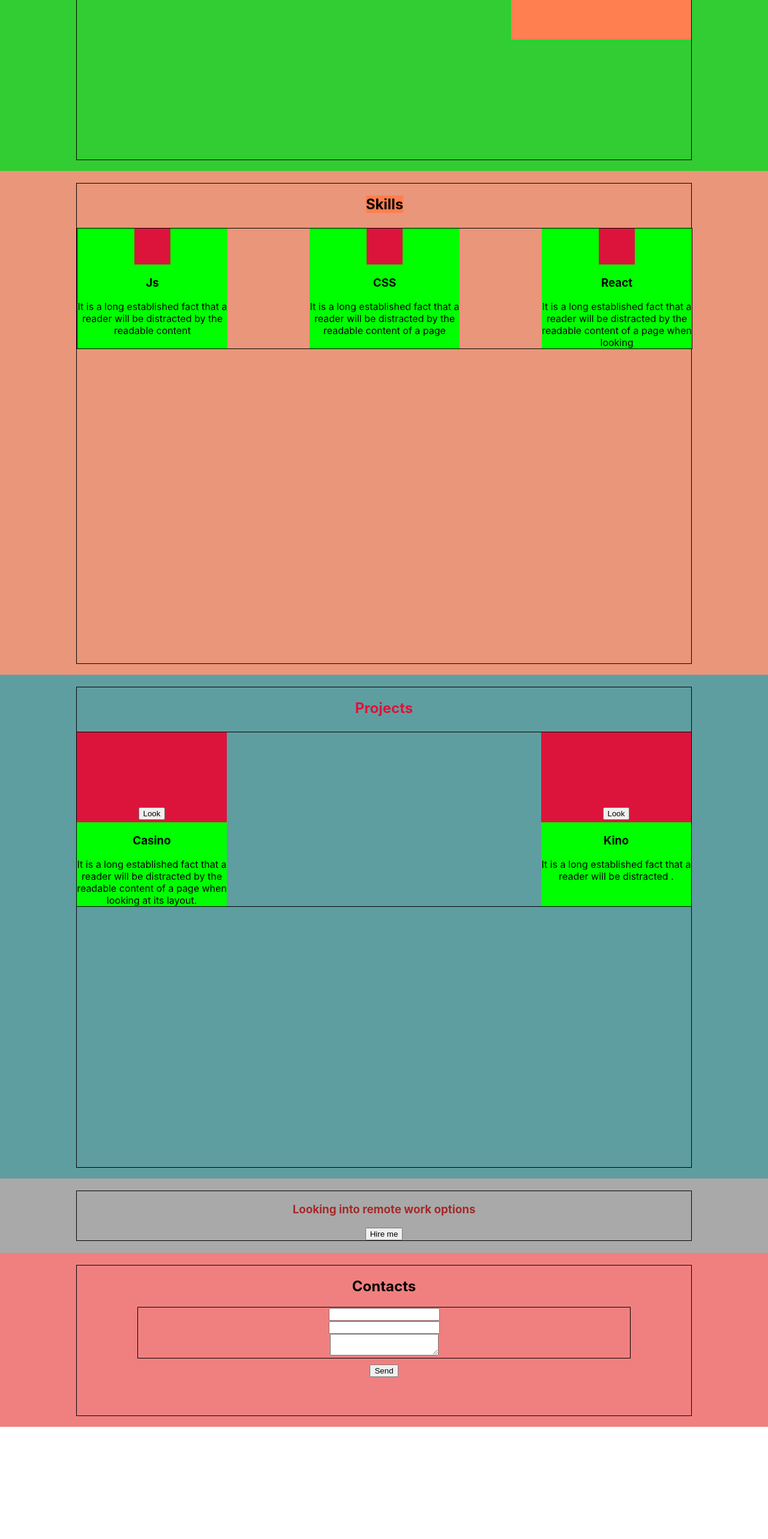
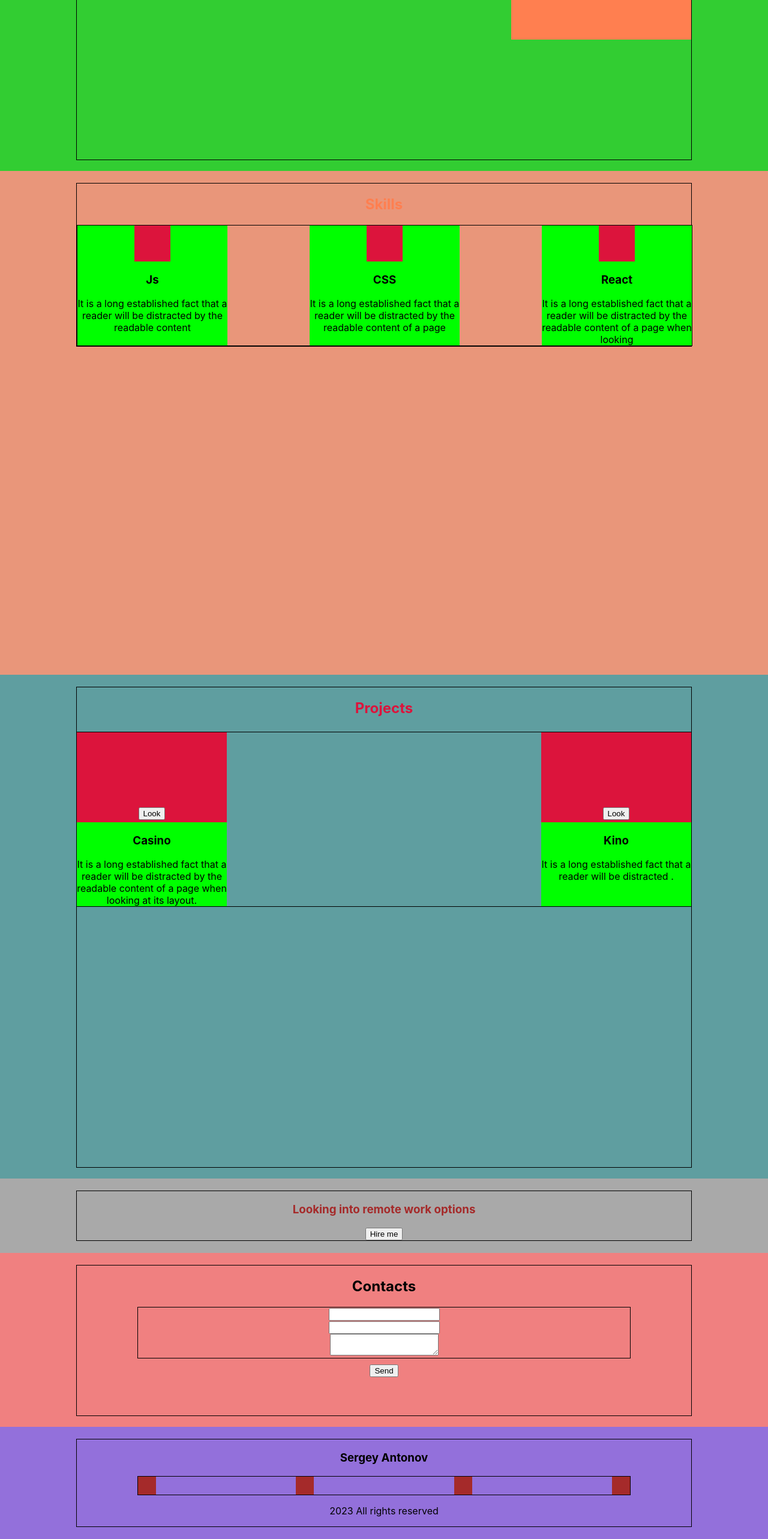
Before and after one commit to Santerakis/portfolio, a React (Create React App) app: page / in a window 1280 px wide. Shown: the part 635-3201 px from the top of the page at 60% size. Before the commit the page ends 3014 px from the top, so only its background shows below. Built offline with nearby package versions, Linux system fonts and the light colour scheme.

Commit message:
complited footer

```diff
--- a/src/App.tsx
+++ b/src/App.tsx
@@ -6,7 +6,8 @@ import Main from "./main/Main";
 import Skills from "./skills/Skills";
 import Projects from "./projects/Projects";
 import Remote from "./remote/Remote";
-import Contacts from "./contacts/Contacts";  //export
+import Contacts from "./contacts/Contacts";
+import Footer from "./footer/Footer";  //export
 
 function App() {
     return (
@@ -17,6 +18,7 @@ function App() {
             <Projects/>
             <Remote/>
             <Contacts/>
+            <Footer/>
         </div>
     );
 }
--- a/src/footer/Footer.js
+++ b/src/footer/Footer.js
@@ -0,0 +1,23 @@
+import React from 'react';
+import styles from './Footer.module.css'
+
+const Footer = () => {
+    return (
+        <div className={styles.footerBlock}>
+            <div className={styles.footerContainer}>
+                <h3>Sergey Antonov</h3>
+                <div className={styles.icons}>
+                    <div className={styles.icon}></div>
+                    <div className={styles.icon}></div>
+                    <div className={styles.icon}></div>
+                    <div className={styles.icon}></div>
+                </div>
+                <p>2023 All rights reserved</p>
+            </div>
+
+
+        </div>
+    );
+};
+
+export default Footer;
--- a/src/footer/Footer.module.css
+++ b/src/footer/Footer.module.css
@@ -0,0 +1,23 @@
+.footerBlock {
+    background-color: mediumpurple;
+    padding: 20px 0
+}
+.footerContainer {
+    border: 1px solid;
+    width: 80%;
+    margin: 0 auto;
+    display: flex;
+    flex-direction: column;
+    align-items: center;
+}
+.icons {
+    width: 80%;
+    border: 1px solid;
+    display: flex;
+    justify-content: space-between;
+}
+.icon {
+    height: 30px;
+    width: 30px;
+    background-color: brown;
+}
--- a/src/skills/Skills.js
+++ b/src/skills/Skills.js
@@ -2,12 +2,12 @@ import React from 'react';
 import styleContainer from '../common/styles/Container.module.css'
 import styles from './Skills.module.css'
 import Skill from "./skill/Skill";
-
+//{`${styleContainer.container} ${styles.skillsContainer}`}
 //{styles +' '+ styles}
 const Skills = () => {
     return (
         <div className={styles.skillsBlock}>
-            <div className={`${styleContainer.container} ${styles.skillsContainer}`}>
+            <div className={styles.skillsContainer}>
                 <h2 className={styles.title}>Skills</h2>
                 <div className={styles.skills}>
                     <Skill title={'Js'} description={'It is a long established fact that a reader will be distracted by the readable content'}/>
--- a/src/skills/Skills.module.css
+++ b/src/skills/Skills.module.css
@@ -5,13 +5,17 @@
     padding-bottom: 20px;
 }
 .skillsContainer {
+    border: 1px solid;
+    width: 80%;
+    margin: 0 auto;
+    text-align: center;
     /*align-items: center;*/
-    flex-direction: column;
-    justify-content: flex-start;
+    /*flex-direction: column;*/
+    /*justify-content: flex-start;*/
 }
 
 .title {
-    background-color: coral;
+    color: coral;
 }
 
 .skills {
@@ -23,7 +27,7 @@
     gap: 10px;
 }
 
-@media (max-width: 652px) {
+@media (max-width: 635px) {
     .skills {
         justify-content: center;
     }
```
